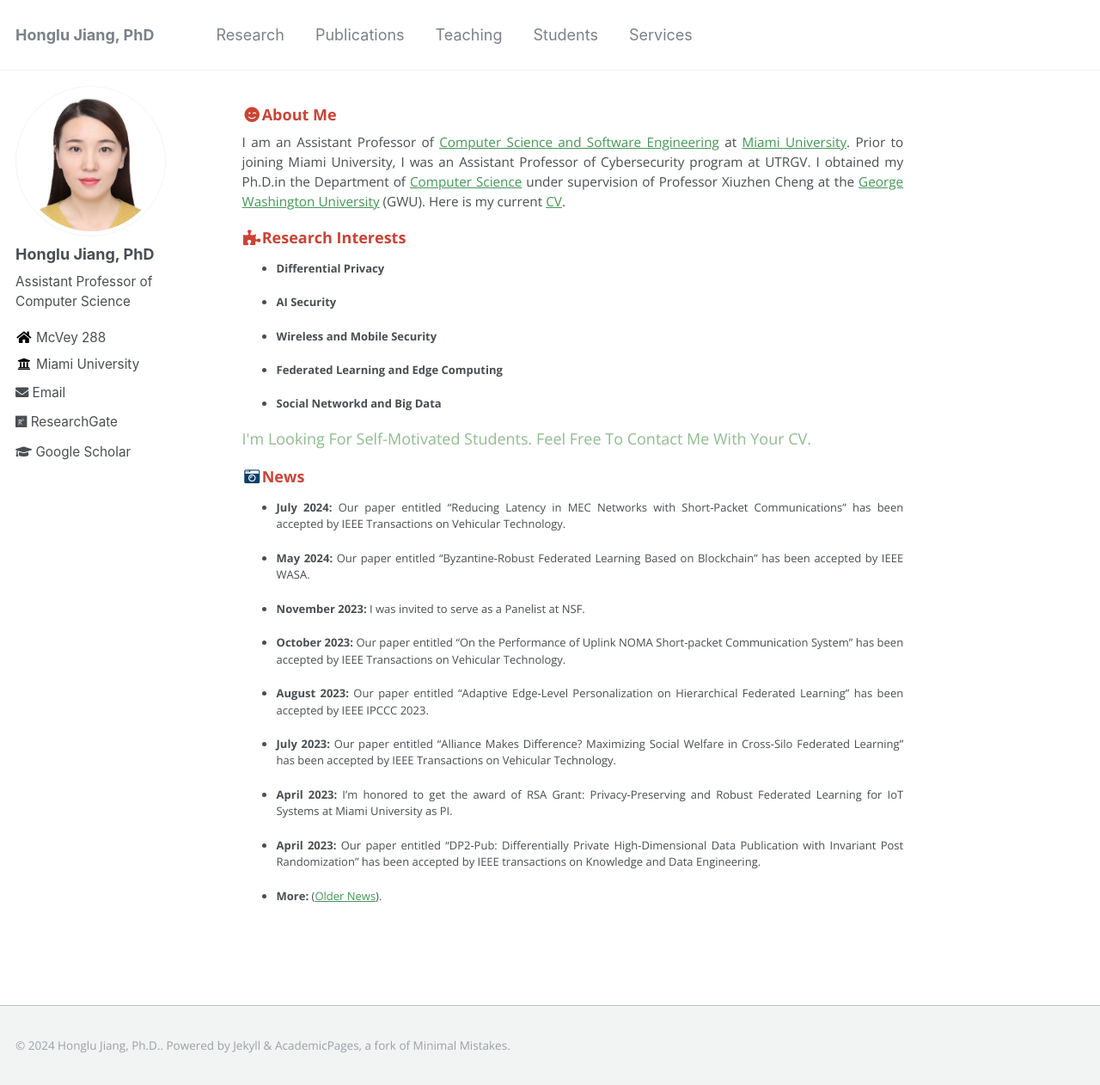
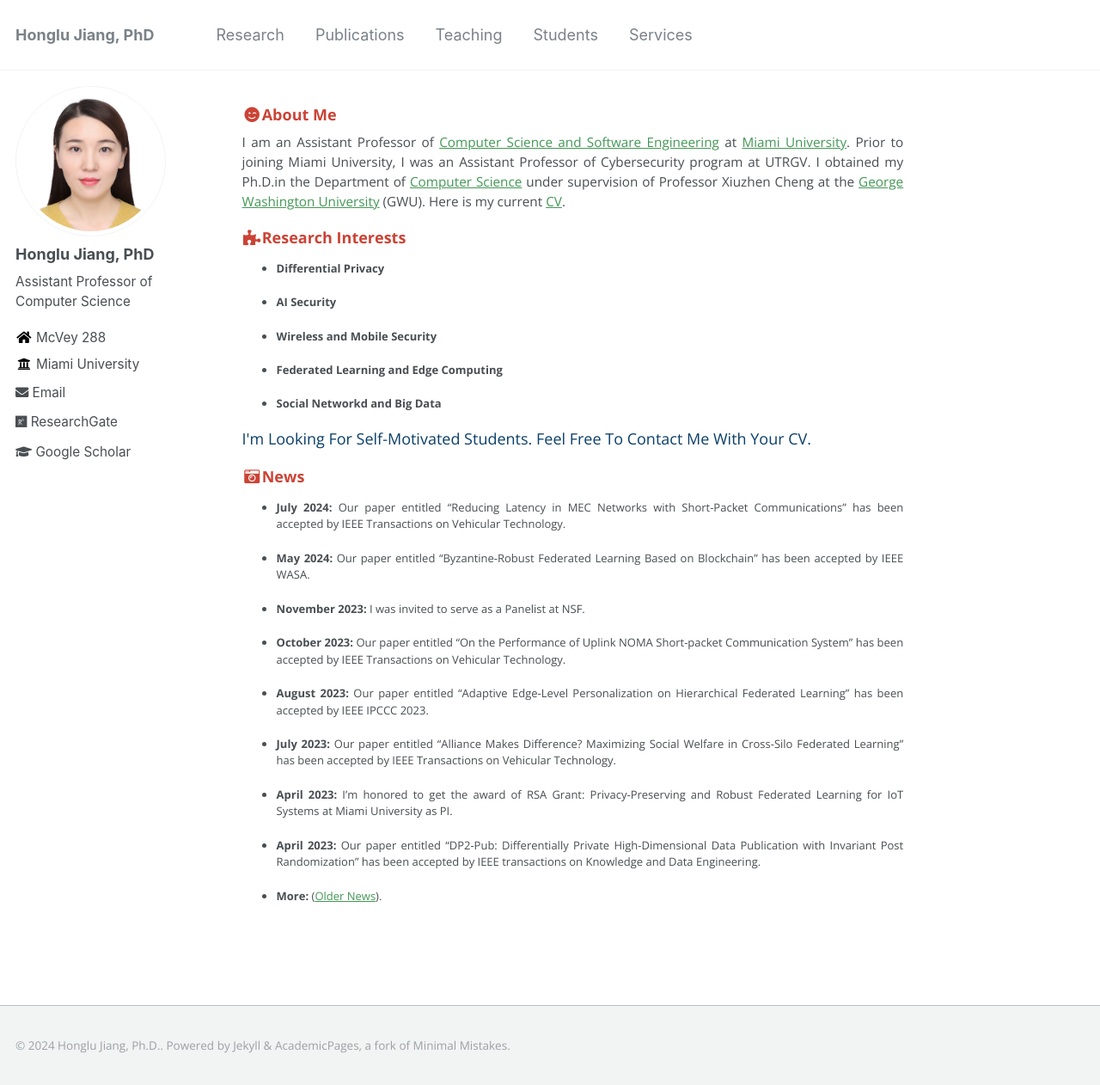
Before and after one commit to hljiang0720/hljiang.github.io, a Jekyll site: the page built from _pages/about.md, in a window 1280 px wide and 1262 px high. Shown: the whole window at 86% size. Built offline with Jekyll 4.4.1, drawn with Linux system fonts in a browser that asks for light colours.

Commit message:
Update about.md

```diff
--- a/_pages/about.md
+++ b/_pages/about.md
@@ -27,9 +27,9 @@ I obtained my Ph.D.in the Department of [Computer Science](https://www.cs.seas.g
 
 * **Social Networkd and Big Data**
 
-<p><font size="+1" color="#8fbc8f">I'm Looking For Self-Motivated Students. Feel Free To Contact Me With Your CV.</font></p>
+<p><font size="+1" color="#0b3f69">I'm Looking For Self-Motivated Students. Feel Free To Contact Me With Your CV.</font></p>
 
-### <i class="fa fa-fw fa-camera-retro" aria-hidden="true" style="color:#0b3f69"></i><font color="#cb4335">News</font>
+### <i class="fa fa-fw fa-camera-retro" aria-hidden="true" style="color:#cb4335"></i><font color="#cb4335">News</font>
 
 * **July 2024:** Our paper entitled “Reducing Latency in MEC Networks with Short-Packet Communications" has been accepted by IEEE Transactions on Vehicular Technology.
 
```
